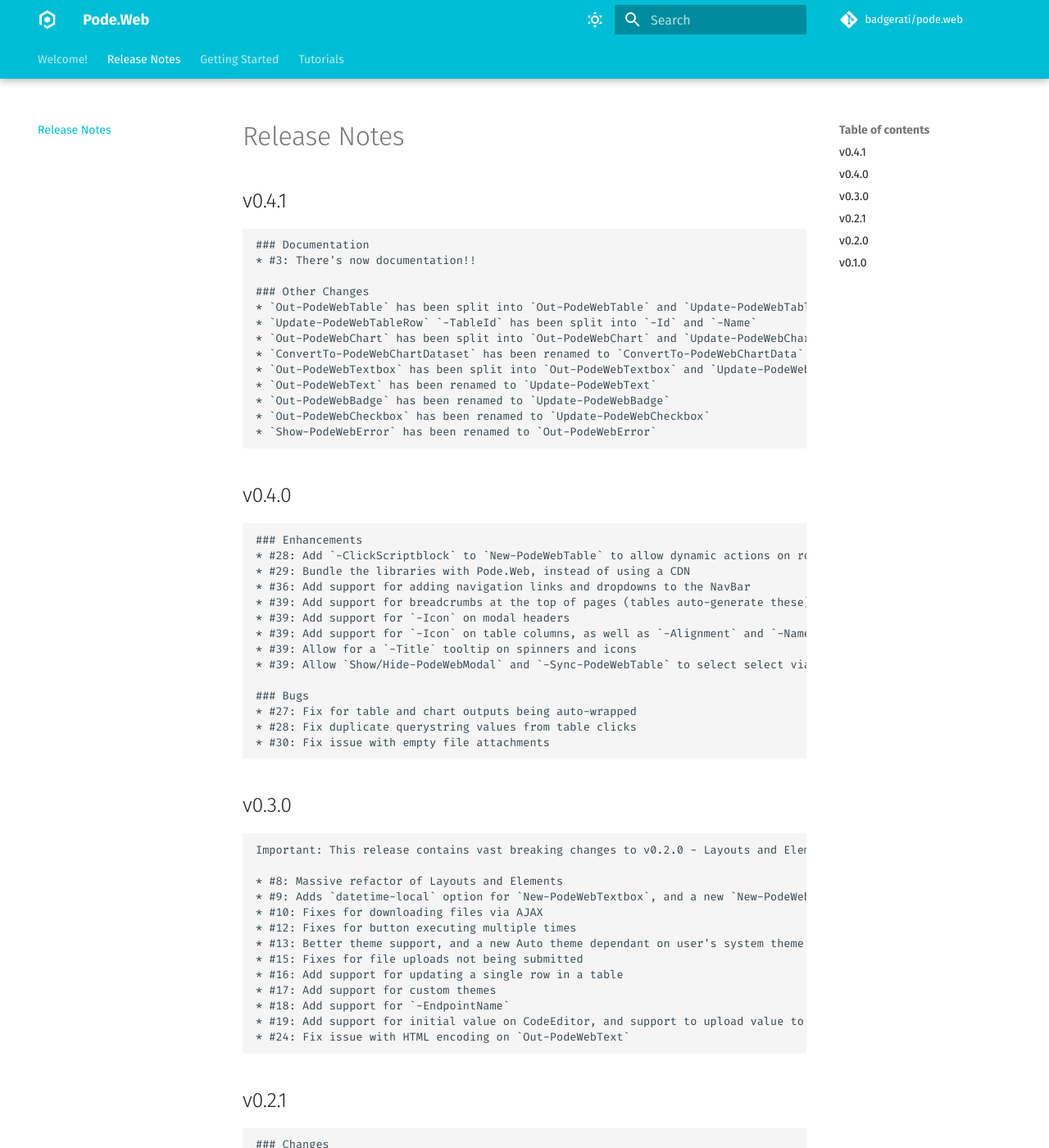
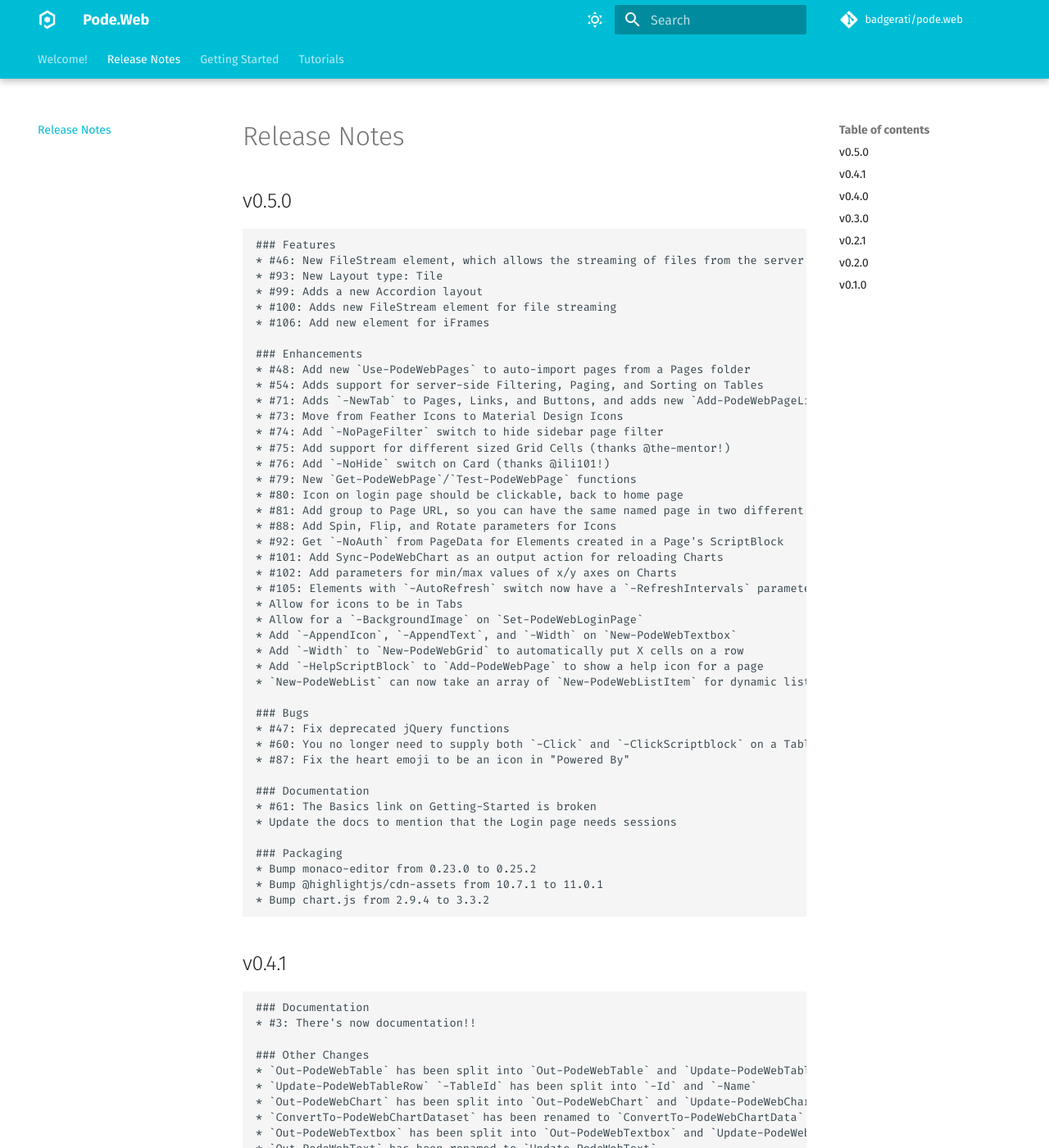
Before and after one commit to Badgerati/Pode.Web, an MkDocs documentation site: the page built from docs/release-notes.md, in a window 1280 px wide and 1400 px high. Shown: the whole window at 82% size. Built offline with MkDocs 1.6.1 and Material for MkDocs 9.7.7, drawn with Linux system fonts in a browser that asks for light colours; comment, search, counter and statistics services are not loaded.

Commit message:
add v0.5.0 release notes

````diff
--- a/docs/release-notes.md
+++ b/docs/release-notes.md
@@ -1,4 +1,52 @@
 # Release Notes
+
+## v0.5.0
+
+```plain
+### Features
+* #46: New FileStream element, which allows the streaming of files from the server
+* #93: New Layout type: Tile
+* #99: Adds a new Accordion layout
+* #100: Adds new FileStream element for file streaming
+* #106: Add new element for iFrames
+
+### Enhancements
+* #48: Add new `Use-PodeWebPages` to auto-import pages from a Pages folder
+* #54: Adds support for server-side Filtering, Paging, and Sorting on Tables
+* #71: Adds `-NewTab` to Pages, Links, and Buttons, and adds new `Add-PodeWebPageLink`
+* #73: Move from Feather Icons to Material Design Icons
+* #74: Add `-NoPageFilter` switch to hide sidebar page filter
+* #75: Add support for different sized Grid Cells (thanks @the-mentor!)
+* #76: Add `-NoHide` switch on Card (thanks @ili101!)
+* #79: New `Get-PodeWebPage`/`Test-PodeWebPage` functions
+* #80: Icon on login page should be clickable, back to home page
+* #81: Add group to Page URL, so you can have the same named page in two different groups
+* #88: Add Spin, Flip, and Rotate parameters for Icons
+* #92: Get `-NoAuth` from PageData for Elements created in a Page's ScriptBlock
+* #101: Add Sync-PodeWebChart as an output action for reloading Charts
+* #102: Add parameters for min/max values of x/y axes on Charts
+* #105: Elements with `-AutoRefresh` switch now have a `-RefreshIntervals` parameter
+* Allow for icons to be in Tabs
+* Allow for a `-BackgroundImage` on `Set-PodeWebLoginPage`
+* Add `-AppendIcon`, `-AppendText`, and `-Width` on `New-PodeWebTextbox`
+* Add `-Width` to `New-PodeWebGrid` to automatically put X cells on a row
+* Add `-HelpScriptBlock` to `Add-PodeWebPage` to show a help icon for a page
+* `New-PodeWebList` can now take an array of `New-PodeWebListItem` for dynamic lists
+
+### Bugs
+* #47: Fix deprecated jQuery functions
+* #60: You no longer need to supply both `-Click` and `-ClickScriptblock` on a Table
+* #87: Fix the heart emoji to be an icon in "Powered By"
+
+### Documentation
+* #61: The Basics link on Getting-Started is broken
+* Update the docs to mention that the Login page needs sessions
+
+### Packaging
+* Bump monaco-editor from 0.23.0 to 0.25.2
+* Bump @highlightjs/cdn-assets from 10.7.1 to 11.0.1
+* Bump chart.js from 2.9.4 to 3.3.2
+```
 
 ## v0.4.1
 
````
Also changed, not shown: 1 other file.
